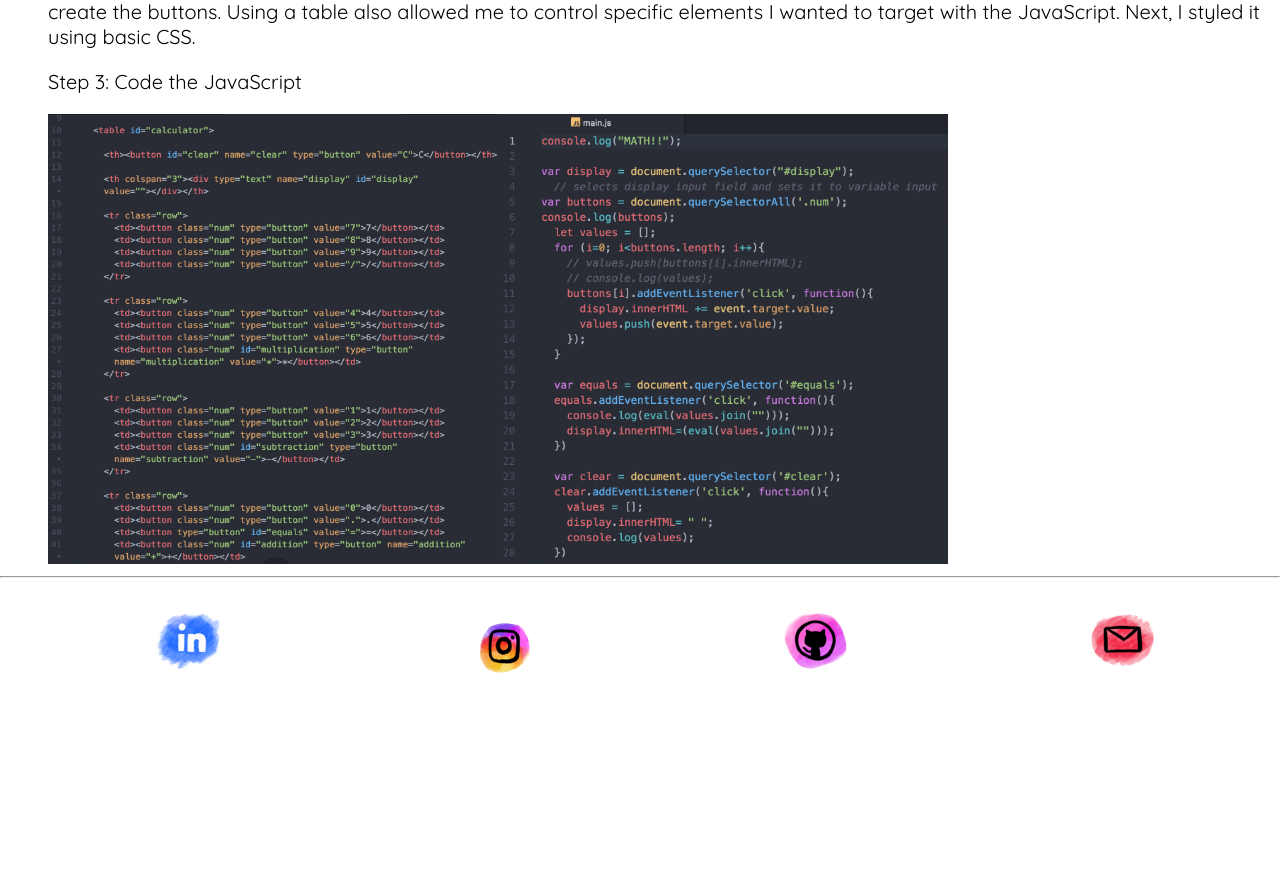
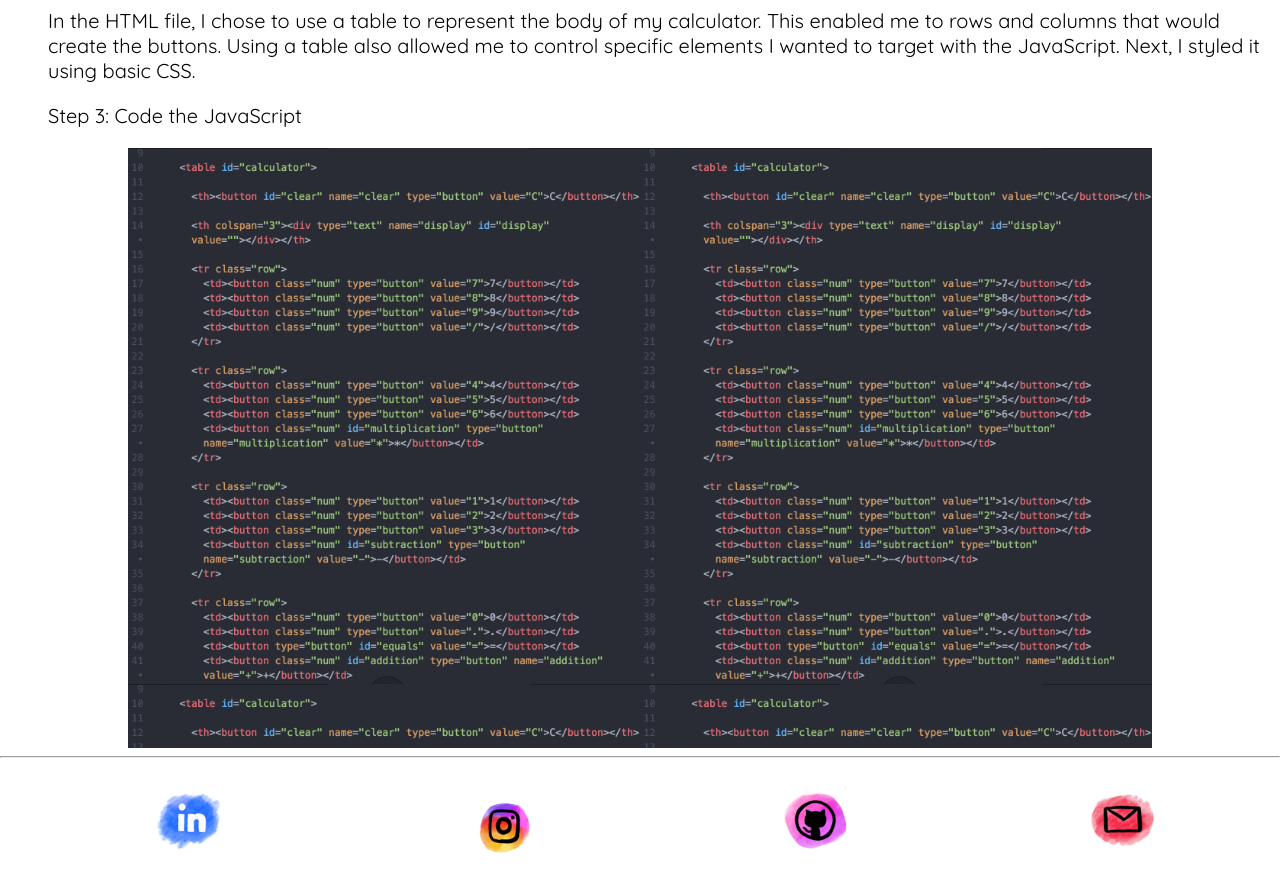
Before and after one commit to designbright/ReactPortfolioApp, a React (Create React App) app: page /JavaScriptCalculator in a window 1280 px wide. Shown: the part 866-1754 px from the top of the page. Before the commit the page ends 1574 px from the top, so only its background shows below. Built offline with nearby package versions, Linux system fonts and the light colour scheme.

Commit message:
updated images on JavaScriptCalc component

```diff
--- a/src/Components/JavaScriptCalculator.js
+++ b/src/Components/JavaScriptCalculator.js
@@ -4,8 +4,6 @@ import BaseLayout from './BaseLayout.js';
 
 import JavaScriptCalcScreenShot from "../Images/JavaScriptCalculator/JSCalcScreenShot.png";
 import CalculatorMockup from "../Images/JavaScriptCalculator/CalculatorMockup.jpg";
-import HTMLcode from "../Images/JavaScriptCalculator/HTMLcode.png";
-import JScode from "../Images/JavaScriptCalculator/JScode.png";
 
 import linkedin from "../linkedin.PNG";
 import github from "../github.PNG";
@@ -38,13 +36,13 @@ export default class About extends Component {
 
             <p>The tools I used to complete this project were Google Chrome, Chrome Developer Tool - Inspect, Atom Text Editor, and GitHub. The languages used in the project were HTML, CSS, and JavaScript. </p>
 
-          <p>
-            <ul>
-              <li><a className="jsCalcCode" target="_blank" href="https://github.com/designbright/JavaScriptCalculator.git">View the Code on GitHub</a></li>
-              <li><a className="jsCalcCode" target="_blank" href="  https://designbright.github.io/JavaScriptCalculator/">View the Live Site</a></li>
-            </ul>
-          </p>
+              <ul className="link_list">
+                <li><a className="jsCalcCode" target="_blank" href="https://github.com/designbright/JavaScriptCalculator.git">View the Code on GitHub</a></li>
+                <li><a className="jsCalcCode" target="_blank" href="  https://designbright.github.io/JavaScriptCalculator/">View the Live Site</a></li>
+              </ul>
           </div>
+          <br/>
+        </section>
 
           <div id="contentRow1">
 
@@ -63,10 +61,14 @@ export default class About extends Component {
               <p>Step 3: Code the JavaScript</p>
             </div>
           </div>
-        </section>
 
-        <img id="htmlCodeSnip" alt="HTML Code Snippet" src={HTMLcode} height="450" width="450"/>
-        <img id="JSCodeSnip" alt="profilePic" src={JScode} height="450" width="450"/>
+        <div className="code_images">
+        <div className="code_image1">
+          </div>
+        <div className="code_image1">
+            </div>
+          </div>
+
 
         <section id="footer">
           <hr/>
--- a/src/Styles/App.css
+++ b/src/Styles/App.css
@@ -3,6 +3,22 @@
 
 body{
   font-family: 'Quicksand', sans-serif;
+}
+
+.code_images{
+  display: flex;
+  justify-content: center;
+}
+
+.code_image1{
+  height: 600px;
+  width: 40%;
+  background: url('../Images/JavaScriptCalculator/HTMLcode.png');
+  background-size: contain;
+}
+
+.code_images img{
+  padding: 10px;
 }
 
 h1, h4{
@@ -298,6 +314,7 @@ a{
   }
 
 
+
 /*START MEDIA QUERY ========*/
 @media(max-width: 900px) {
   #pictureRow {
@@ -315,6 +332,4 @@ a{
   #portfolioRow2{
     flex-direction: column;
   }
-
-
 }
```
